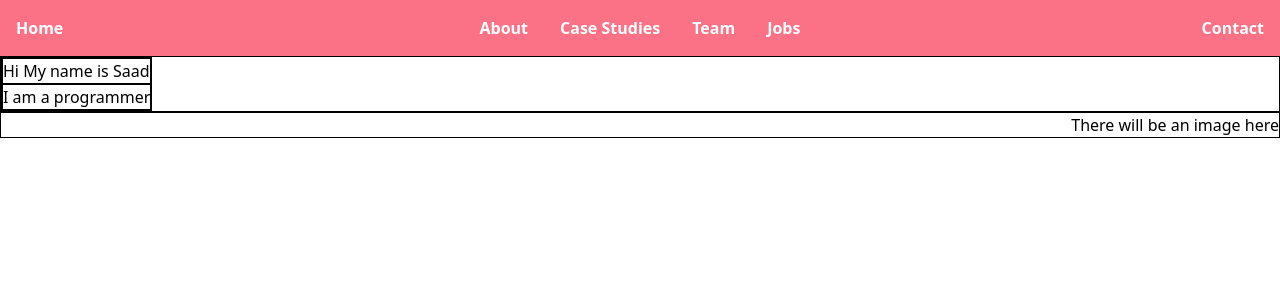
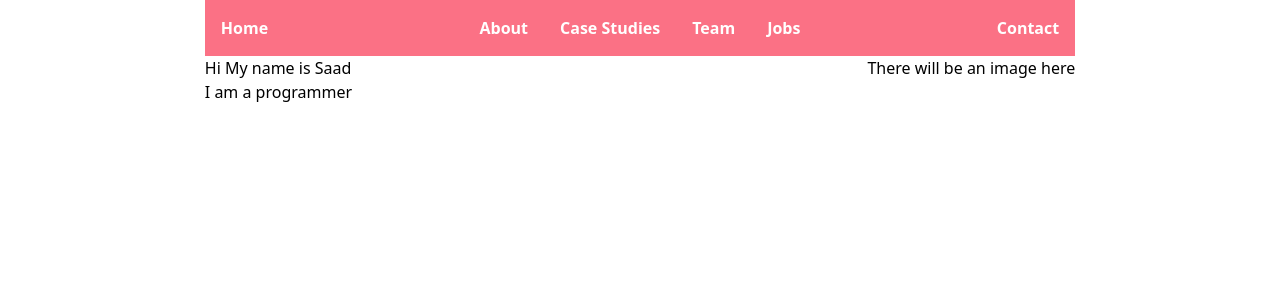
Before and after one commit to dragon-devs/colab-website, a Nuxt app: page /Saad in a window 1280 px wide. Shown: the top 300 px of the page. Built offline with nearby package versions, Linux system fonts and the light colour scheme.

Commit message:
2nd commit (fixed the two divs not coming in the same row)

```diff
--- a/pages/Saad/index.vue
+++ b/pages/Saad/index.vue
@@ -1,4 +1,5 @@
 <template>
+  <div class="mx-[16%]">
     <header class="topbardesign grid grid-cols-6 p-4">
       <div class="leftside">
         <button>Home</button>
@@ -13,17 +14,18 @@
         <button>Contact</button>
       </div>
     </header>
-  <section>
-    <div class="leftside border border-black">
-      <ul class="border border-black">
-        <li class="border border-black">Hi My name is Saad</li>
-        <li class="border border-black">I am a programmer</li>
+    <section class="flex flex-wrap justify-between">
+      <div class="leftside flex-auto">
+        <ul>
+          <li>Hi My name is Saad</li>
+          <li>I am a programmer</li>
         </ul>
       </div>
-    <div class="rightside border border-black">
+      <div class="rightside flex-auto">
         <div>There will be an image here</div>
       </div>
     </section>
+  </div>
 </template>
 
 <script setup lang="ts"></script>
```
Lines whose indentation alone changed are shown as unchanged.
